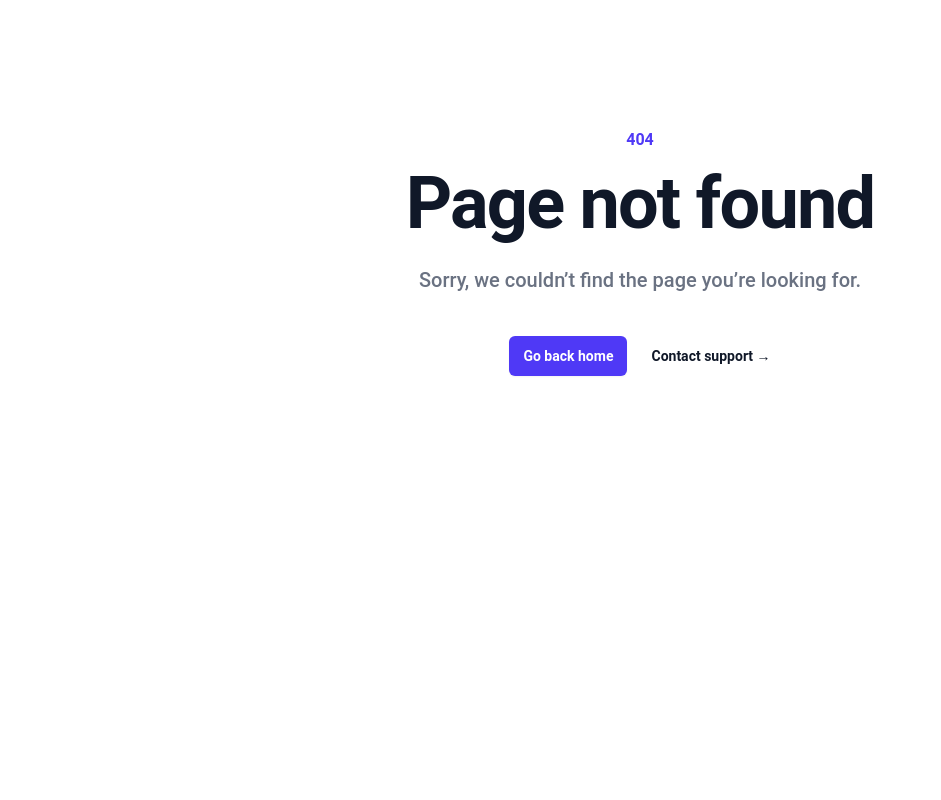
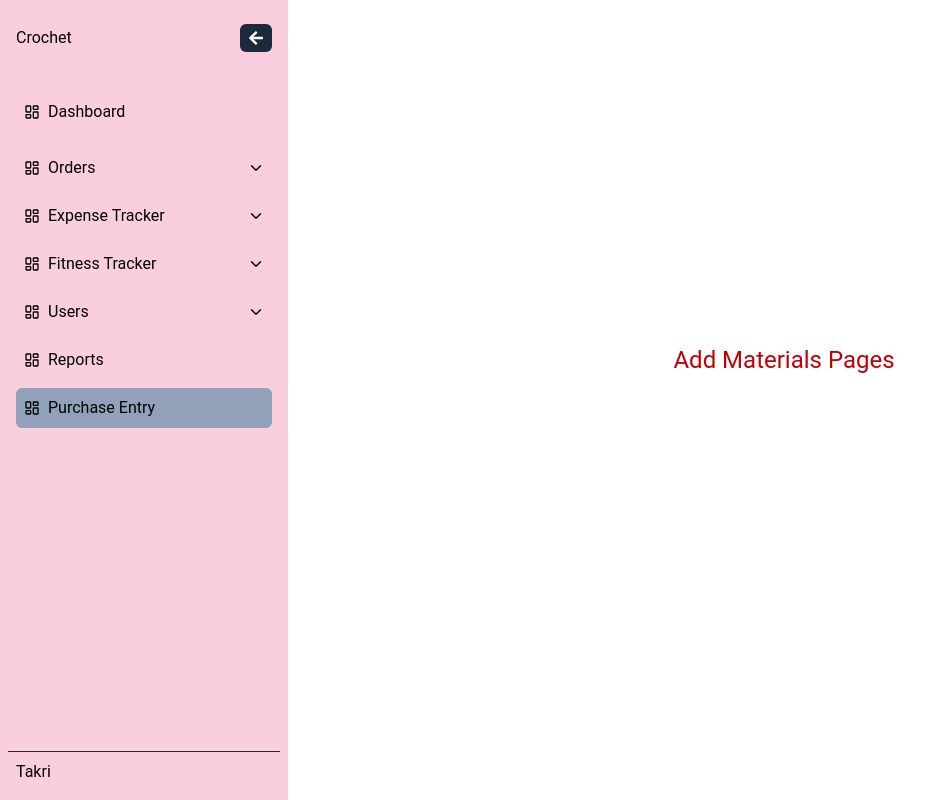
Before and after one commit to charitraa/Crochet-Inventory-System, a React (Vite) app: page /app/profile in a window 1280 px wide. Before the commit this address had no page. Shown: the whole page, without its empty margins (0-941 px from the left). Built offline with nearby package versions, Linux system fonts and the light colour scheme.

Commit message:
some updates

```diff
--- a/src/components/dashboard/Dashboard.jsx
+++ b/src/components/dashboard/Dashboard.jsx
@@ -6,14 +6,12 @@ export default function Dashboard({ mainContent }) {
   const { responsive } = useContext(AppContext);
   return (
     <>
-
       <div className="grid grid-cols-1 ">
         <SideBar />
-        <div className={`  ${responsive ? "md:ml-72" : "ml-12"}`}>
+        <div className={` ${responsive ? "md:ml-72" : "ml-12"}`}>
           {mainContent}
         </div>
-
-    </div>
+      </div>
     </>
   );
 }
--- a/src/components/side-bar/SideBar.jsx
+++ b/src/components/side-bar/SideBar.jsx
@@ -38,9 +38,8 @@ export default function SideBar() {
   return (
     <aside
       style={{ background: "#FACFDD", zIndex: "1000" }}
-      className={`fixed left-0 top h-screen transition-all ease-in-out ${
-        show ? "w-72 p-2" : "w-12 p-0"
-      } flex flex-col`}
+      className={`fixed left-0 top h-screen transition-all ease-in-out ${show ? "w-72 p-2" : "w-12 p-0"
+        } flex flex-col`}
     >
       <nav className="mt-2 p-2 flex justify-between items-center text-black">
         {show && <h1>Crochet</h1>}
@@ -48,7 +47,7 @@ export default function SideBar() {
           onClick={handleClose}
           className="bg-slate-800 w-8 h-7 transition-all rounded-md ease-in-out flex justify-center items-center hover:bg-slate-400 hover:text-black"
         >
-          {show ? <FaArrowLeft color="white" /> : <FaArrowRight color="white"  />}
+          {show ? <FaArrowLeft color="white" /> : <FaArrowRight color="white" />}
         </button>
       </nav>
       <div className="p-2 mt-6 flex flex-col gap-4">
@@ -114,12 +113,12 @@ export default function SideBar() {
             />
           </NavLink>
 
-          <NavLink to="/app/profile">
+          <NavLink to="/app/reports">
             <SideBarButtons
               icon={<LuLayoutDashboard />}
               show={show}
               btnTitle="Reports"
-              isActive={checkIsActive("/app/profile")}
+              isActive={checkIsActive("/app/reports")}
             />
           </NavLink>
 
@@ -134,9 +133,8 @@ export default function SideBar() {
         </div>
       </div>
       <div
-        className={`text-black border-t border-slate-800 flex items-center gap-3 ${
-          show ? "p-2" : "p-2"
-        } mt-auto`}
+        className={`text-black border-t border-slate-800 flex items-center gap-3 ${show ? "p-2" : "p-2"
+          } mt-auto`}
       >
 
         {show && (
--- a/src/pages/Home.jsx
+++ b/src/pages/Home.jsx
@@ -1,17 +1,13 @@
 import React from "react";
-import Navbar from "../components/nav-bar/Navbar";
-import { Routes, Route } from "react-router-dom";
-import Products from "./products";
-import Users from "./users";
-import Materials from "./Materials";
 import Dashboard from "../components/dashboard/Dashboard";
 
 const Home = () => {
   return (
     <>
-     <Dashboard mainContent={ <h1>Minal kai</h1> }/>
+      <Dashboard mainContent={
+        <h1 className="bg-red-500">Minal kai</h1>
 
-
+      } />
     </>
   );
 };
--- a/src/pages/Materials.jsx
+++ b/src/pages/Materials.jsx
@@ -1,8 +1,15 @@
 import React from 'react'
+import Dashboard from "../components/dashboard/Dashboard";
 
 const Materials = () => {
   return (
-    <div>Materials</div>
+    <>
+      <Dashboard mainContent={
+        <div className='h-[90vh] flex items-center justify-center text-2xl text-red-700'>
+          Add Materials Pages
+        </div>
+      } />
+    </>
   )
 }
 
--- a/src/routes/AppRoutes.jsx
+++ b/src/routes/AppRoutes.jsx
@@ -2,18 +2,15 @@ import React from "react";
 import { Route, Routes } from "react-router-dom";
 import Home from "../pages/Home";
 import NotFound from "../pages/NotFound";
+import Materials from "../pages/Materials";
 
 export default function AppRoutes() {
   return (
     <Routes>
-       <Route path="/" element={<Home />} />
-      {/* <Route path="/" element={<SignIn />} />
-      <Route path="/sign-up" element={<SignUp />} /> */}
-      <Route path="/">
-        {/* <Route path="dashboard" element={<Home />} /> */}
-        {/* <Route path="profile" element={<Profile />} /> */}
-      </Route>
+      <Route path="/" element={<Home />} />
       <Route path="/*" element={<NotFound />} />
+      <Route path="app/profile" element={<Materials />} />
+
     </Routes>
   );
 }
```
Also changed, not shown: 1 other file (tests, documents, lock files or other folders).
